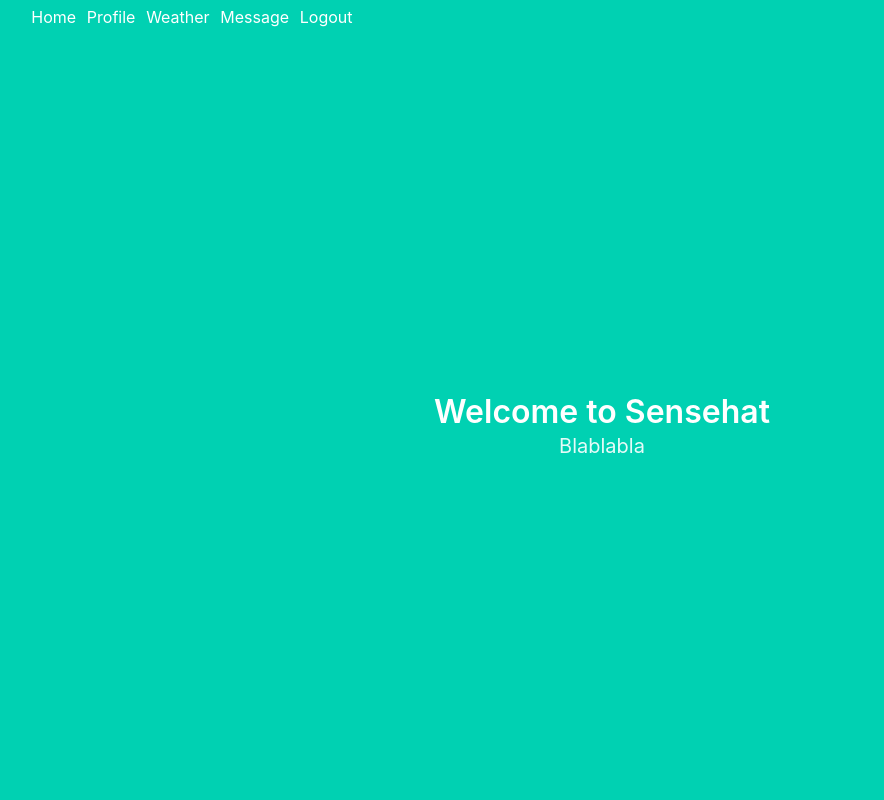
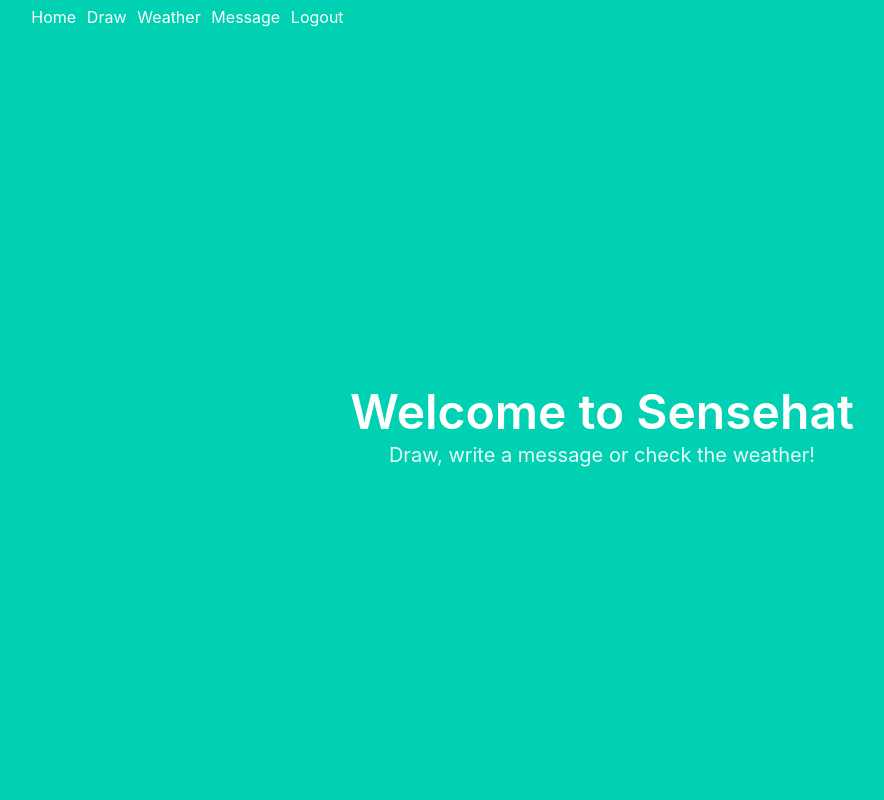
Before and after one commit to AlterFTG/sensehatProyect, a Flask app: page / in a window 1280 px wide. Shown: the whole page, without its empty margins (38-922 px from the left). Run offline with Flask 2, Linux system fonts and the light colour scheme; a user stored in the database is signed in.

Commit message:
Almost final version. Need translate n refactor.

```diff
--- a/project/auth.py
+++ b/project/auth.py
@@ -58,4 +58,4 @@ def login_post():
 
     # if the above check passes, then we know the user has the right credentials
     login_user(user, remember=remember)
-    return redirect(url_for('main.profile'))
+    return redirect(url_for('main.draw'))
--- a/project/main.py
+++ b/project/main.py
@@ -10,10 +10,10 @@ main = Blueprint('main', __name__)
 def index():
     return render_template('index.html')
 
-@main.route('/profile', methods=["GET", "POST"])
+@main.route('/draw', methods=["GET", "POST"])
 @login_required
 
-def profile():
+def draw():
     if request.method == "POST":
         data = request.data
         data = data.decode()
@@ -31,7 +31,7 @@ def profile():
 
         print(draw)
 
-    return render_template('profile.html')
+    return render_template('draw.html')
 
 @main.route('/weather')
 @login_required
--- a/project/static/script.js
+++ b/project/static/script.js
@@ -41,11 +41,11 @@ function getDraw(){
 
 function sendDraw(){
 
-  selectedDraw == 1
-  ?  draw = drawOne
-  :  draw = drawTwo;
+  draw = getActualDraw();
 
-  const URL = '/profile'
+  console.log(draw)
+
+  const URL = '/draw'
   const xhr = new XMLHttpRequest();
   sender = JSON.stringify(draw);
   xhr.open('POST', URL);
--- a/project/templates/base.html
+++ b/project/templates/base.html
@@ -26,8 +26,8 @@
                                 Home
                             </a>
                             {% if current_user.is_authenticated %}
-                            <a href="{{ url_for('main.profile') }}" class="navbar-i">
-                                Profile
+                            <a href="{{ url_for('main.draw') }}" class="navbar-i">
+                                Draw
                             </a>
                             <a href="{{ url_for('main.weather') }}" class="navbar-i">
                                 Weather
--- a/project/templates/index.html
+++ b/project/templates/index.html
@@ -1,10 +1,10 @@
 {% extends "base.html" %}
 
 {% block content %}
-<h1 class="title">
+<h1 class="title is-1">
   Welcome to Sensehat
 </h1>
 <h2 class="subtitle">
-  Blablabla
+  Draw, write a message or check the weather!
 </h2>
 {% endblock %}
```
Also changed, not shown: project/static/script2.js (+7 -7 lines), project/templates/draw.html (renamed from project/templates/profile.html).
